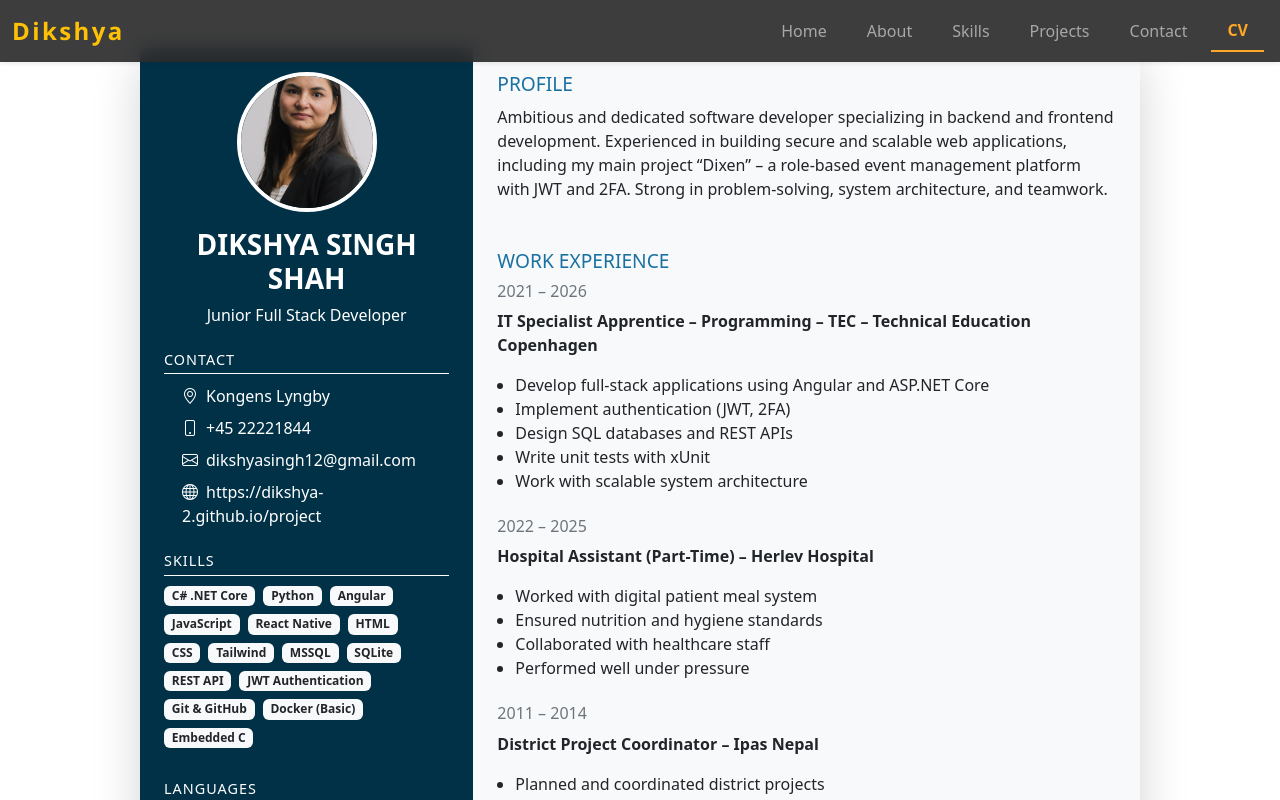
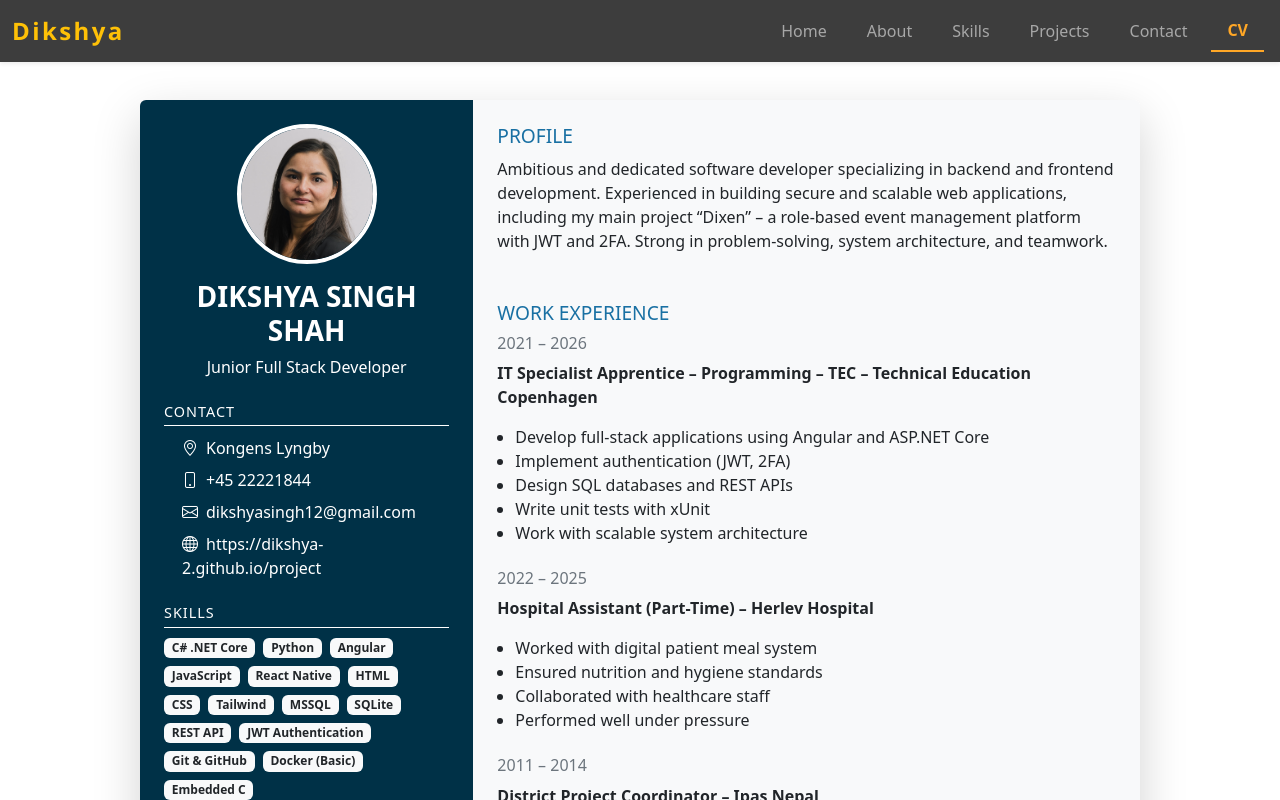
Before and after one commit to Dikshya-2/Dikshya-2.github.io, an Angular app: page /cv in a window 1280 px wide. Shown: the top 800 px of the page. Built offline with nearby package versions, Linux system fonts and the light colour scheme.

Commit message:
update cv

```diff
--- a/package.json
+++ b/package.json
@@ -21,6 +21,8 @@
     "@fortawesome/fontawesome-free": "^6.6.0",
     "bootstrap": "^5.3.3",
     "bootstrap-icons": "^1.11.3",
+    "html2canvas": "^1.4.1",
+    "jspdf": "^4.2.1",
     "rxjs": "~7.8.0",
     "tslib": "^2.3.0",
     "zone.js": "~0.14.3"
--- a/src/app/cv/cv.component.css
+++ b/src/app/cv/cv.component.css
@@ -5,14 +5,14 @@ body {
 
 .container {
   max-width: 1000px;
+  margin-top: 100px;
+  margin-bottom: 100px;
 }
 
-/* LEFT PANEL */
 .left-panel {
   background: #003147;
 }
 
-/* Profile image */
 .profile-img {
   width: 140px;
   height: 140px;
@@ -25,9 +25,9 @@ body {
   width: 100%;
   height: 100%;
   object-fit: cover;
+  object-position: top;
 }
 
-/* Section titles */
 .section-title {
   text-transform: uppercase;
   font-size: 0.9rem;
@@ -43,22 +43,18 @@ body {
   margin-bottom: 10px;
 }
 
-/* Badges */
 .badge {
   font-size: 0.75rem;
 }
 
-/* Text colors */
 .text-primary {
   color: #1970a3 !important;
 }
 
-/* Lists */
 ul {
   padding-left: 18px;
 }
 
-/* Card shadow */
 .row {
   background: white;
 }
--- a/src/app/cv/cv.component.html
+++ b/src/app/cv/cv.component.html
@@ -1,10 +1,8 @@
-<div class="container my-5">
+<div class="container">
   <div class="row shadow-lg rounded overflow-hidden">
 
-    <!-- LEFT SIDE -->
     <div class="col-md-4 left-panel text-white p-4">
 
-      <!-- Profile -->
       <div class="text-center mb-4">
         <div class="profile-img mx-auto mb-3">
           <img [src]="profile.imageUrl" alt="Profile" />
@@ -13,7 +11,6 @@
         <p>{{ profile.description }}</p>
       </div>
 
-      <!-- Contact -->
       <div class="mb-4">
         <h5 class="section-title">Contact</h5>
         <ul class="list-unstyled">
@@ -23,7 +20,6 @@
         </ul>
       </div>
 
-      <!-- Skills -->
       <div class="mb-4">
         <h5 class="section-title">Skills</h5>
         <div class="d-flex flex-wrap">
@@ -33,7 +29,6 @@
         </div>
       </div>
 
-      <!-- Languages -->
       <div>
         <h5 class="section-title">Languages</h5>
         <ul class="list-unstyled">
@@ -43,16 +38,13 @@
 
     </div>
 
-    <!-- RIGHT SIDE -->
     <div class="col-md-8 bg-light p-4">
 
-      <!-- Profile -->
       <div class="mb-5">
         <h4 class="text-primary section-heading">Profile</h4>
         <p>{{ profileSummary }}</p>
       </div>
 
-      <!-- Experience -->
       <div class="mb-5">
         <h4 class="text-primary section-heading">Work Experience</h4>
 
@@ -66,7 +58,6 @@
         </div>
       </div>
 
-      <!-- Education -->
       <div class="mb-5">
         <h4 class="text-primary section-heading">Education</h4>
 
@@ -77,7 +68,6 @@
         </div>
       </div>
 
-      <!-- Fun Fact -->
       <div>
         <h4 class="text-primary section-heading">Fun Fact</h4>
         <p>{{ funFact }}</p>
```
Also changed, not shown: src/app/cv/cv.component.ts (+6 -74 lines), 2 other files (tests, documents, lock files or other folders).
